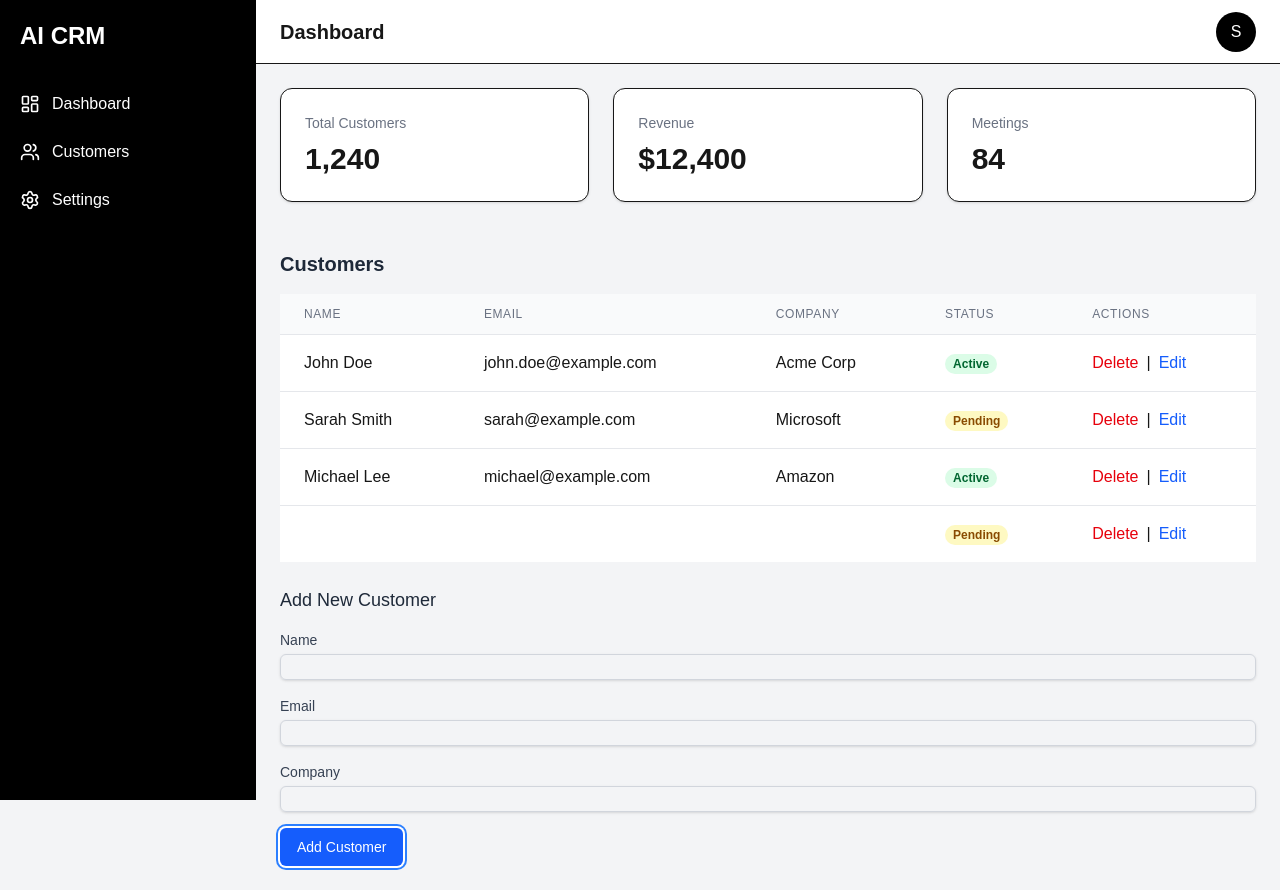
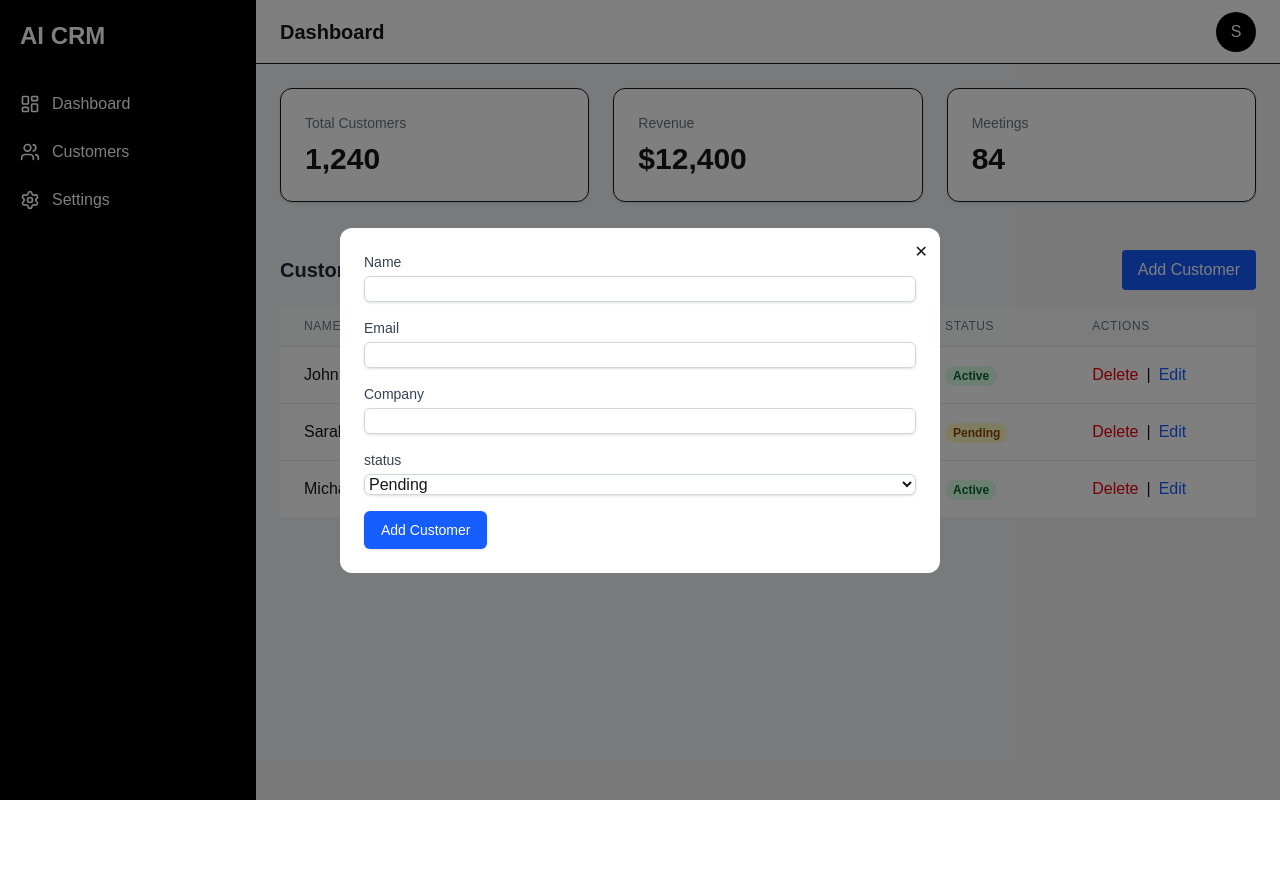
Before and after one commit to imShayan/ai-crm-assistant, a Next.js app: page / in a window 1280 px wide. Both pictures are taken after a click on the button "Add Customer". After the commit the page ends 800 px from the top, so only its background shows below. Built offline with nearby package versions, Linux system fonts and the light colour scheme.

Commit message:
Implemented Reusable model system

```diff
--- a/src/app/page.tsx
+++ b/src/app/page.tsx
@@ -7,11 +7,13 @@ import StatsCard from "@/components/dashboard/stats-card";
 import CustomerTable from "@/components/dashboard/customer-table";
 import {mockCustomers} from "@/lib/mock-data";
 import AddCustomerForm from "@/components/dashboard/add-customer-form";
-
+import Modal from "@/components/ui/modal";
 
 export default function Home() {
   const [customers, setCustomers] = useState(mockCustomers);
   const [editingCustomer, setEditingCustomer] = useState<number | null>(null);
+  const [ismodalOpen, setIsModalOpen] = useState(false);
+
   const handleAddCustomer = (customer: { name: string; email: string; company: string }) => {
   const newCustomer = {
     id: customers.length + 1,
@@ -43,6 +45,12 @@ export default function Home() {
         <div className="p-6">
           <div className="flex items-center justify-between mb-4">
             <h2 className="text-xl font-semibold text-gray-800">Customers</h2>
+            <button
+              onClick={() => setIsModalOpen(true)}
+              className="px-4 py-2 bg-blue-600 text-white rounded hover:bg-blue-700"
+            >
+              Add Customer
+            </button>
           </div>
 
           <CustomerTable
@@ -52,8 +60,12 @@ export default function Home() {
             />
 
           <div className="mt-6">
-            <h3 className="text-lg font-medium text-gray-800 mb-4">Add New Customer</h3>
-            <AddCustomerForm onAddCustomer={handleAddCustomer} />
+            <Modal isOpen={ismodalOpen} onClose={() => setIsModalOpen(false)}>
+              <AddCustomerForm onAddCustomer={(customer) => {
+                handleAddCustomer(customer);
+                setIsModalOpen(false);
+              }} />
+            </Modal>
           </div>
         </div>
 
--- a/src/components/dashboard/add-customer-form.tsx
+++ b/src/components/dashboard/add-customer-form.tsx
@@ -1,7 +1,8 @@
 "use client";
 import { useState } from "react";
 
-type Props = { onAddCustomer: (customer: { name: string; email: string; company: string }) => void };
+type Props = {
+  onAddCustomer: (customer: { name: string; email: string; company: string }) => void };
 
 export default function AddCustomerForm({ onAddCustomer }: Props) {
   const [name, setName] = useState("");
@@ -54,6 +55,20 @@ export default function AddCustomerForm({ onAddCustomer }: Props) {
           className="mt-1 block w-full border border-gray-300 rounded-md shadow-sm focus:ring-blue-500 focus:border-blue-500"
         />
       </div>
+
+      <div>
+        <label htmlFor="status" className="block text-sm font-medium text-gray-700">
+          status
+        </label>
+        <select
+          id="status"
+          className="mt-1 block w-full border border-gray-300 rounded-md shadow-sm focus:ring-blue-500 focus:border-blue-500"
+        >
+          <option value="Pending">Pending</option>
+          <option value="Active">Active</option>
+          <option value="Inactive">Inactive</option>
+        </select>
+      </div>
       <button
         type="submit"
         className="inline-flex items-center px-4 py-2 border border-transparent text-sm font-medium rounded-md shadow-sm text-white bg-blue-600 hover:bg-blue-700 focus:outline-none focus:ring-2 focus:ring-offset-2 focus:ring-blue-500"
--- /dev/null
+++ b/src/components/ui/modal.tsx
@@ -0,0 +1,31 @@
+type ModalProps = {
+  isOpen: boolean;
+  onClose: () => void;
+  children: React.ReactNode;
+};
+
+export default function Modal({
+  isOpen,
+  onClose,
+  children,
+}: ModalProps) {
+  if (!isOpen) return null;
+
+  return (
+    <div className="fixed inset-0 bg-black/50 flex items-center justify-center">
+
+      <div className="bg-white rounded-xl p-6 w-150 relative">
+
+        <button
+          className="absolute top-3 right-3"
+          onClick={onClose}
+        >
+          ✕
+        </button>
+
+        {children}
+
+      </div>
+    </div>
+  );
+}
```
